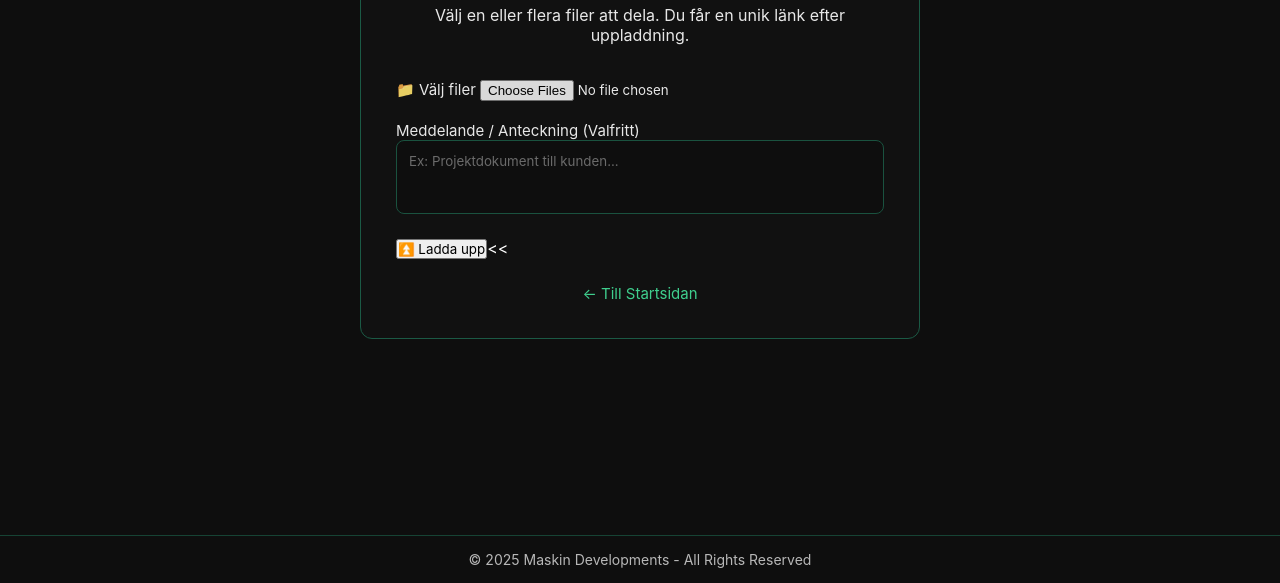
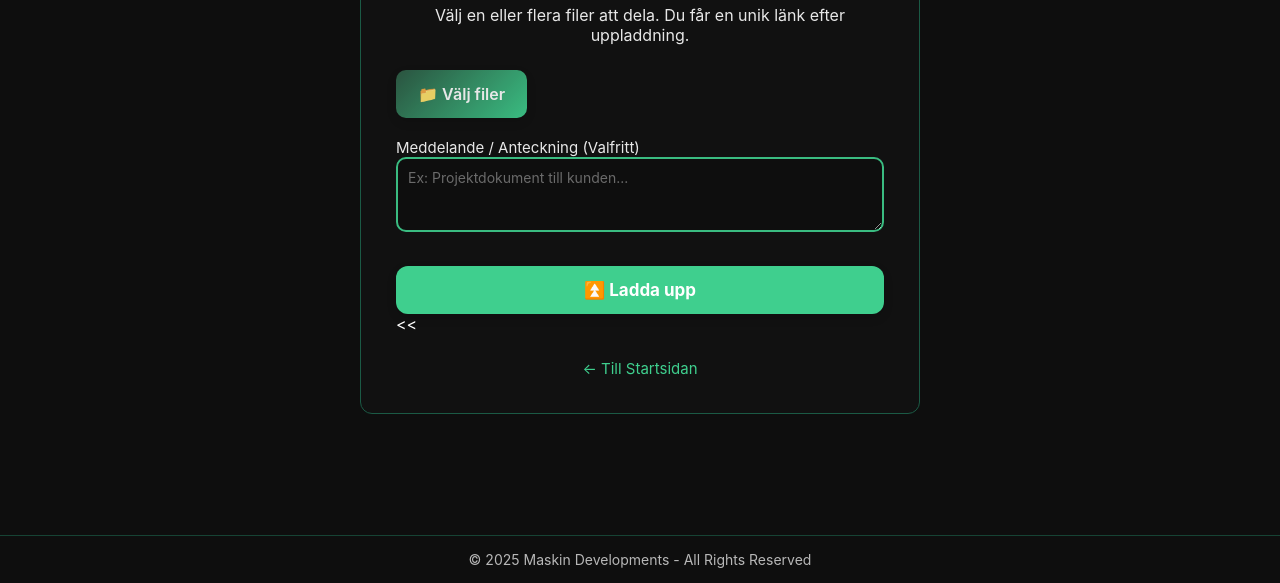
Before and after one commit to maskinen/dela.maskin-developments.dev, a website: page client/upload.html in a window 1280 px wide. Shown: the part 217-800 px from the top of the page. Drawn offline with Linux system fonts and the light colour scheme.

Commit message:
update style.css

```diff
--- a/client/css/style.css
+++ b/client/css/style.css
@@ -240,3 +240,72 @@ textarea {
     margin-top: auto;
     border-top: 1px solid #1b5a45;
 }
+
+/* Dölj original-file-input */
+.stylish-file-btn input[type="file"] {
+    display: none;
+}
+
+/* Custom "Välj filer" knapp */
+.stylish-file-btn {
+    background: linear-gradient(135deg, #2e5b45, #3fcf8e);
+    padding: 14px 22px;
+    color: #fff;
+    font-weight: 600;
+    border-radius: 10px;
+    cursor: pointer;
+    display: inline-block;
+    transition: 0.25s ease;
+    box-shadow: 0 4px 12px rgba(0,0,0,0.15);
+    font-size: 16px;
+    text-align: center;
+}
+
+.stylish-file-btn:hover {
+    transform: translateY(-2px);
+    box-shadow: 0 8px 18px rgba(63, 207, 142, 0.4);
+}
+
+.stylish-file-btn:active {
+    transform: scale(0.97);
+}
+
+.stylish-upload-btn {
+    background: #3fcf8e;
+    border: none;
+    padding: 14px 26px;
+    color: #fff;
+    font-weight: 700;
+    border-radius: 12px;
+    cursor: pointer;
+    margin-top: 10px;
+    width: 100%;
+    font-size: 17px;
+    transition: 0.25s ease;
+    box-shadow: 0 4px 10px rgba(0,0,0,0.15);
+}
+
+.stylish-upload-btn:hover {
+    background: #36b87d;
+    transform: translateY(-2px);
+    box-shadow: 0 8px 16px rgba(0,0,0,0.2);
+}
+
+.stylish-upload-btn:active {
+    transform: scale(0.97);
+}
+
+.upload-form textarea {
+    border: 2px solid #3fcf8e;
+    border-radius: 10px;
+    padding: 10px;
+    resize: vertical;
+    font-size: 14px;
+    transition: 0.25s;
+}
+
+.upload-form textarea:focus {
+    border-color: #2e5b45;
+    box-shadow: 0 0 5px rgba(63, 207, 142, 0.4);
+    outline: none;
+}
```
